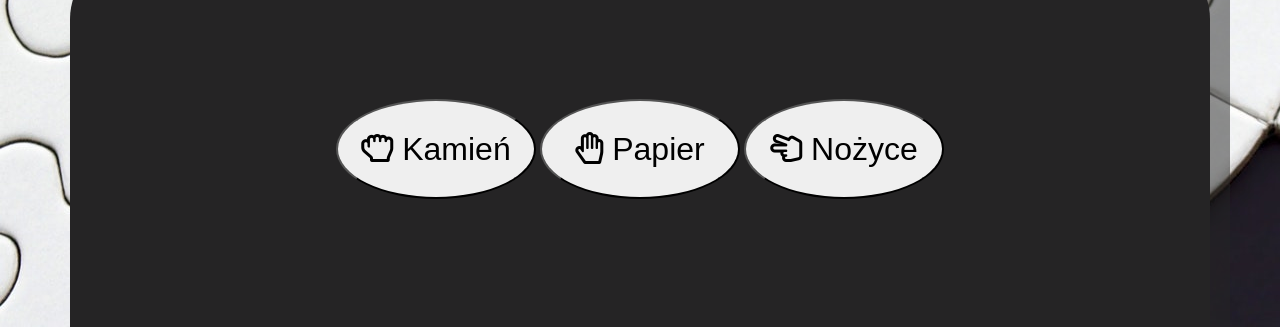
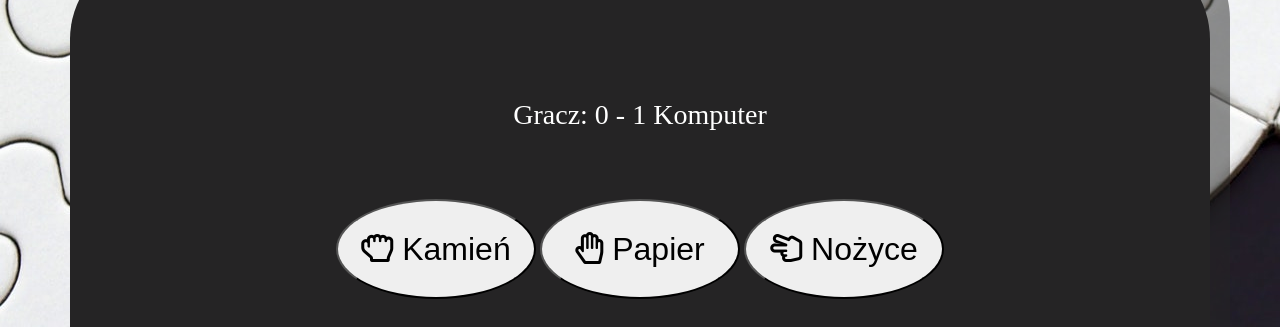
Before and after one commit to JohnGIDoe/javascript-prework, a website: page index.html in a window 1280 px wide. Both pictures are taken after a click on the button "Kamień". Shown: the part 201-528 px from the top of the page. Drawn offline with Linux system fonts and the light colour scheme.

Commit message:
Add result display

```diff
--- a/index.html
+++ b/index.html
@@ -12,6 +12,7 @@
           <h1>Kamień, papier, nożyce</h1>
           <p>Wybierz swój ruch za pomocą jednego z dostępnych poniżej przycisków. Po wybraniu komputer wylosuje swój wybór. Gramy do 10 wygranych rund. Powodzenia ;)</p>
       </div>
+      <div id="result"></div>
       <div id="buttons">
         <button id="button-rock"><i class="far fa-hand-rock"></i> Kamień</button>
         <button id="button-paper"><i class="far fa-hand-paper"></i> Papier</button>
--- a/js/functions.js
+++ b/js/functions.js
@@ -3,7 +3,9 @@ var argMoveId,
   argComputerMove,
   computerMove,
   playerMove,
-  randomNumber;
+  randomNumber,
+  playerResult = 0,
+  computerResult = 0;
 
 function printMessage(msg) {
   var div = document.createElement("div");
@@ -11,8 +13,18 @@ function printMessage(msg) {
   document.getElementById("messages").appendChild(div);
 }
 
+function printResult(msg) {
+  var div = document.createElement("div");
+  div.innerHTML = msg;
+  document.getElementById("result").appendChild(div);
+}
+
 function clearMessages() {
   document.getElementById("messages").innerHTML = "";
+}
+
+function clearResult() {
+  document.getElementById("result").innerHTML = "";
 }
 
 /**
@@ -46,20 +58,26 @@ function displayResult(argPlayerMove, argComputerMove) {
   );
   if (argPlayerMove == "papier" && argComputerMove == "kamień") {
     printMessage("Wygrywasz!");
+    playerResult += 1;
   } else if (argPlayerMove == "kamień" && argComputerMove == "nożyce") {
     printMessage("Wygrywasz!");
+    playerResult += 1;
   } else if (argPlayerMove == "nożyce" && argComputerMove == "papier") {
     printMessage("Wygrywasz!");
+    playerResult += 1;
   } else if (argPlayerMove === argComputerMove) {
     printMessage("Remis!");
   } else {
     printMessage("Przegrywasz :(");
+    computerResult += 1;
   }
   printMessage("Zagrałem " + argComputerMove + ", a Ty " + argPlayerMove);
+  printResult("Gracz: " + playerResult + " - " + computerResult + " Komputer");
 }
 
 function buttonClicked(argButtonName) {
   clearMessages();
+  clearResult();
   console.log(argButtonName + " został kliknięty");
   playerMove = argButtonName;
   console.log("ruch gracza to: " + playerMove);
--- a/sass/style.scss
+++ b/sass/style.scss
@@ -14,7 +14,7 @@ body {
   flex-direction: column;
   align-items: center;
   max-width: 1140px;
-  height: 600px;
+  height: 700px;
   margin: 100px auto;
   background-color: #252425;
   border-radius: 20%;
@@ -26,7 +26,7 @@ body {
     left:20px;
     background-color: #252425;
     width: 1140px;
-    height: 600px;
+    height: 700px;
     content: '';
     opacity: 0.5;
     border-radius: 20%;
@@ -54,6 +54,13 @@ body {
     }
   }
 
+  #result {
+    height: 100px;
+    margin: 0 auto;
+    color: #fff;
+    font-size: 28px;
+  }
+
   #messages {
     height: 200px;
     margin: 0 auto;
```
Also changed, not shown: css/style.css, 1 other file.
